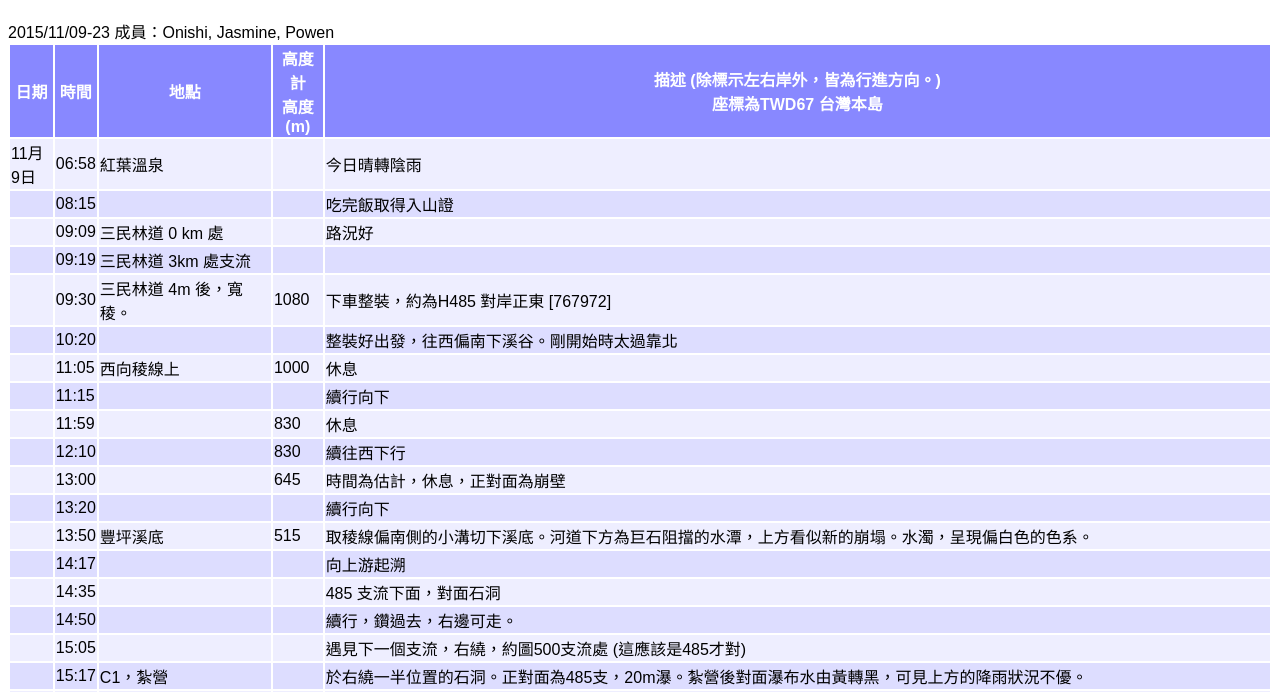
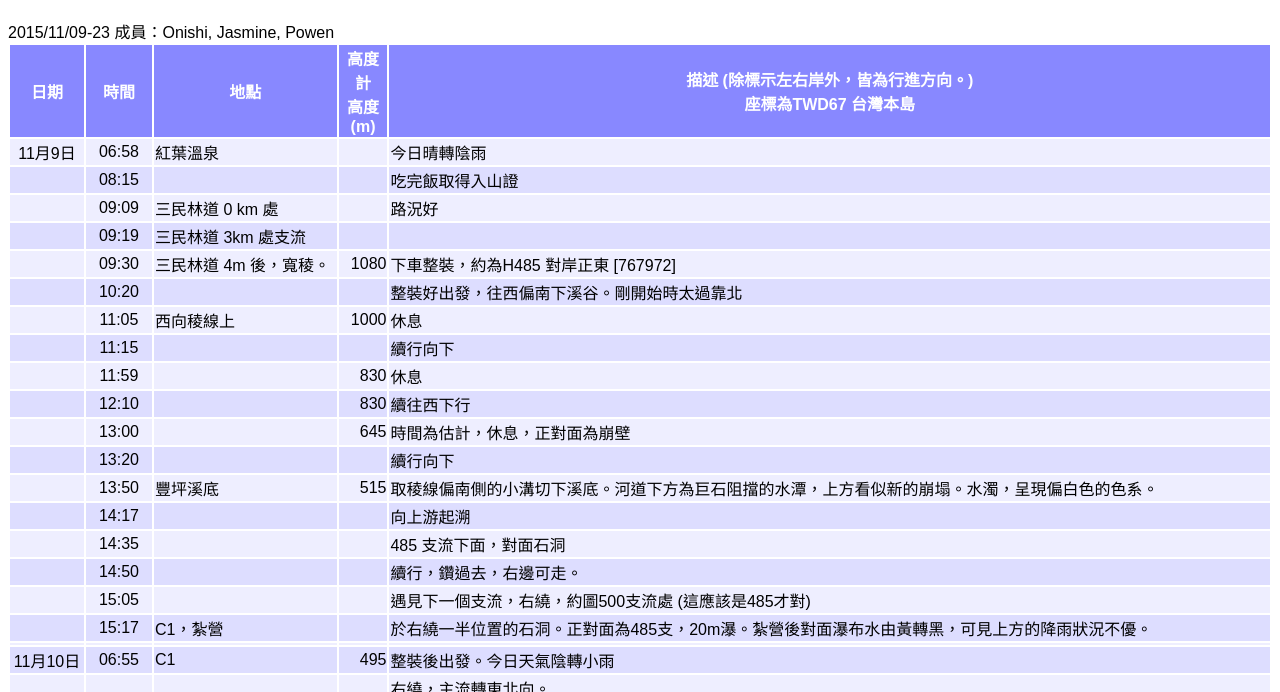
Before and after one commit to sharkurl/sharkurl.github.io, a plain HTML site: page river_fengpingxi.html in a window 1280 px wide. Shown: the part 70-762 px from the top of the page. Drawn offline with Linux system fonts and the light colour scheme.

Commit message:
add css for record table

```diff
--- a/sharpend.css
+++ b/sharpend.css
@@ -1,11 +1,36 @@
+
 body {
-  font-family: Arial, "文泉驛正黑", "WenQuanYi Zen Hei", "儷黑 Pro", "LiHei Pro", "微軟正黑體", "Microsoft JhengHei", sans-serif;
+    font-family: Arial,"文泉驛正黑","WenQuanYi Zen Hei","儷黑 Pro","LiHei Pro","微軟正黑體","Microsoft JhengHei",sans-serif;
 }
 h1, h2, h3 {
-    font-family: Arial, "全字庫正楷體", "TW-Kai", "標楷體", "BiauKai", DFKai-SB, sans-serif;
+    font-family: Arial,"全字庫正楷體","TW-Kai","標楷體","BiauKai",DFKai-SB,sans-serif;
 }
-table.record tr:nth-child(even) {background: #EEEEFF}
-table.record tr:nth-child(odd) {background: #DDDDFF}
+table.record tr:nth-child(2n) {
+    background: #eeeeff none repeat scroll 0 0;
+}
+table.record tr:nth-child(2n+1) {
+    background: #ddddff none repeat scroll 0 0;
+}
 table.record tr:first-child {
-    background: #8888FF;
-    color: white}
+    background: #8888ff none repeat scroll 0 0;
+    color: white;
+}
+table.record tr td.date {
+    min-width: 4.5em;
+    text-align: center;
+}
+table.record tr td.time {
+    min-width: 4em;
+    text-align: center;
+}
+table.record tr td.loc {
+    min-width: 6em;
+    text-align: justify;
+}
+table.record tr td.alti {
+    text-align: right;
+}
+table.record tr td.desc {
+    min-width: 5em;
+    text-align: justify;
+}
```
